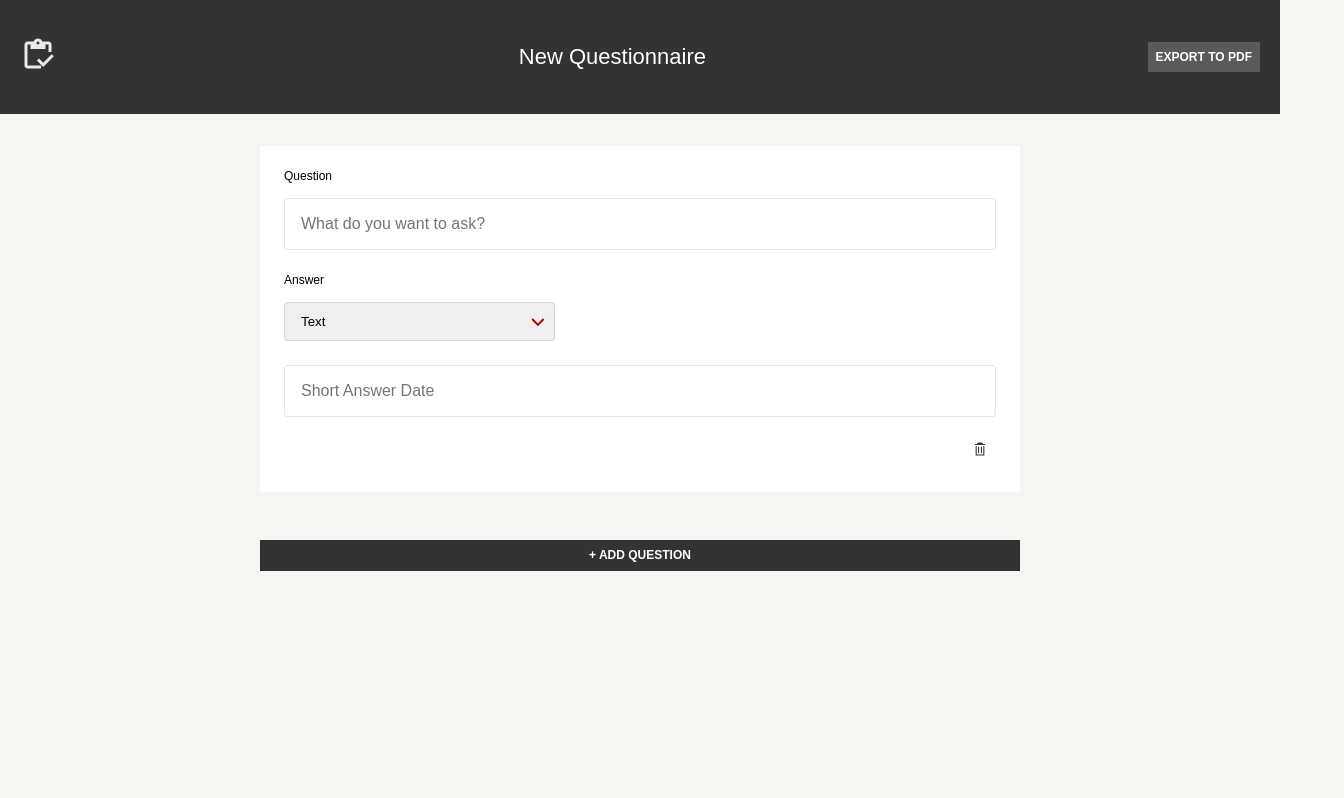
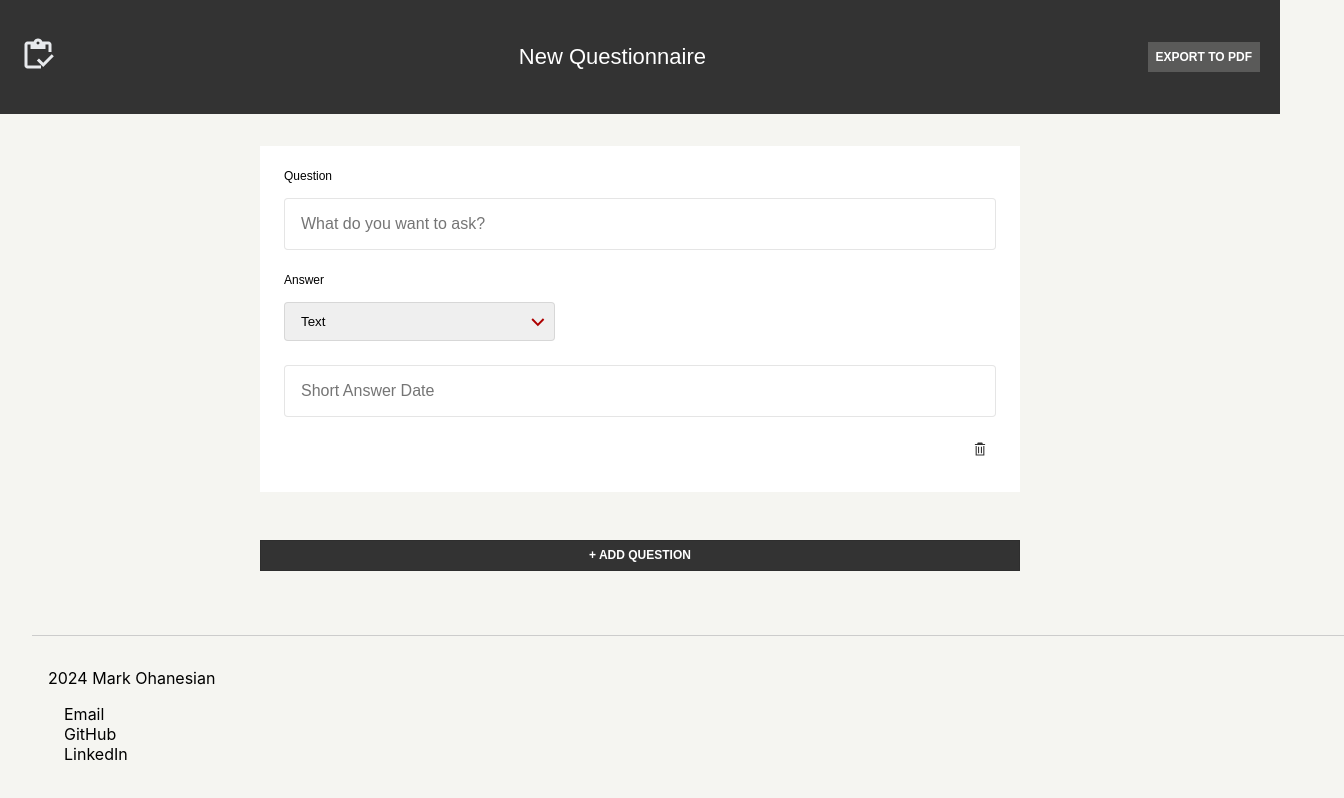
Before and after one commit to markohanesian/former-mso, a React (Create React App) app: page / in a window 1280 px wide. Shown: the top 798 px of the page, 1344 px wide, since content can reach past the window. Built offline with nearby package versions, Linux system fonts and the light colour scheme.

Commit message:
Import footer

```diff
--- a/src/App.js
+++ b/src/App.js
@@ -1,6 +1,7 @@
-import './App.css';
-import QuestionForm from './components/QuestionForm';
-import Navbar from './components/NavBar';
+import "./App.css";
+import QuestionForm from "./components/QuestionForm";
+import Navbar from "./components/NavBar";
+import Footer from "./components/Footer";
 
 function App() {
   return (
@@ -18,6 +19,7 @@ function App() {
       >
         <QuestionForm />
       </main>
+      <Footer />
     </div>
   );
 }
```
